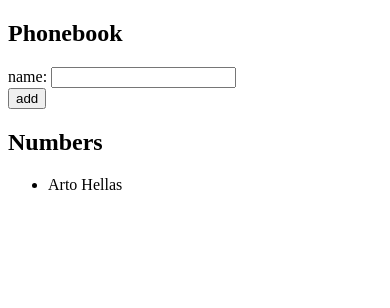
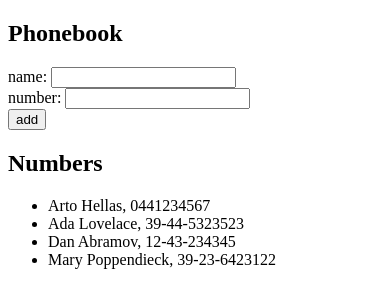
Before and after one commit to Ahiisivi/fsopen-assignments, a React (Vite) app in the folder part2/puhelinluettelo/: page / in a window 390 px wide. Shown: the top 308 px of the page. Built offline with nearby package versions, Linux system fonts and the light colour scheme.

Commit message:
part2: puhelinluettelo 2.8 step 4 (added phone number)

```diff
--- a/part2/puhelinluettelo/src/App.jsx
+++ b/part2/puhelinluettelo/src/App.jsx
@@ -1,34 +1,46 @@
 import { useState } from 'react'
+
+  const Name = (props) => {
+    return (
+      <li>{props.name}, {props.number}</li>
+
+    )
+  }
 
 const App = () => {
   const [persons, setPersons] = useState([
-    { name: 'Arto Hellas' }
+    { name: 'Arto Hellas', number:'0441234567' },
+    { name: 'Ada Lovelace', number: '39-44-5323523' },
+    { name: 'Dan Abramov', number: '12-43-234345' },
+    { name: 'Mary Poppendieck', number: '39-23-6423122' }
   ])
+
   const [newName, setNewName] = useState('')
+  const [newNumber, setNewNumber] = useState('')
 
   const addName = (event) => {
     event.preventDefault()
-    if (persons.some(person => person.name === newName)) {
+    if (persons.some(person => person.name.toLowerCase() === newName.toLowerCase())) {
       alert(`${newName} already added to phonebook`)
       return
     }
 
     const nameObject = {
-      name: newName
+      name: newName,
+      number: newNumber,
     }
+
     setPersons(persons.concat(nameObject))
     setNewName('')
+    setNewNumber('')
   }
 
   const handleNewName = (event) => {
-    console.log(event.target.value)
     setNewName(event.target.value)
   }
 
-  const Name = (props) => {
-    return (
-      <li>{props.name}</li>
-    )
+  const handleNewNumber = (event) => {
+    setNewNumber(event.target.value)
   }
 
   return (
@@ -38,13 +50,14 @@ const App = () => {
         <div>
           name: <input value={newName} onChange={handleNewName}/>
         </div>
+        <div>number: <input value={newNumber} onChange={handleNewNumber}/></div>
         <div>
           <button type="submit">add</button>
         </div>
       </form>
       <h2>Numbers</h2>
       <ul>
-        {persons.map(person => <Name key={person.name} name={person.name} />)}
+        {persons.map(person => <Name key={person.name} name={person.name} number={person.number} />)}
       </ul>
     </div>
   )
```
